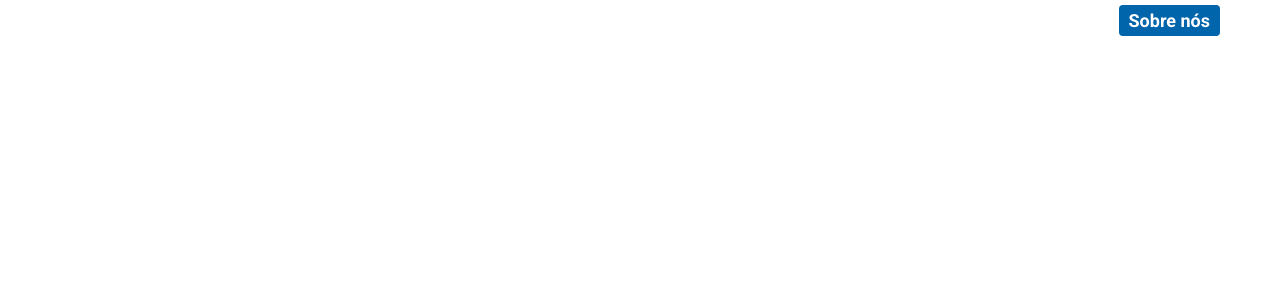
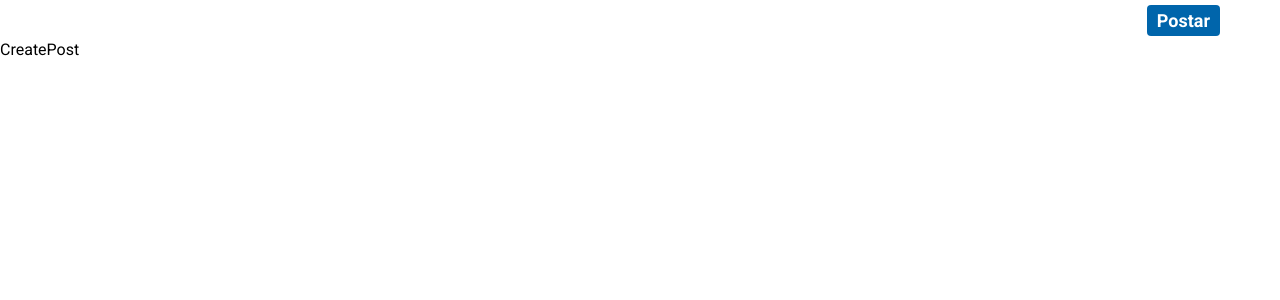
Before and after one commit to Adrianodbs/Centro-espirita-teles-de-menezes, a React (Vite) app: page /conteudo/criar in a window 1280 px wide. Shown: the top 300 px of the page. Built offline with nearby package versions, Linux system fonts and the light colour scheme; no server answers; sample sign-in values are in the browser's storage.

Commit message:
criando rotas privadas

```diff
--- a/src/App.jsx
+++ b/src/App.jsx
@@ -1,30 +1,61 @@
 import GlobalStyle from './styles/global'
 import { ThemeProvider } from 'styled-components'
 import { theme } from './styles/theme'
-import { BrowserRouter, Routes, Route } from 'react-router-dom'
+import { BrowserRouter, Routes, Route, Navigate } from 'react-router-dom'
 import Header from './components/Header'
+import { useState, useEffect } from 'react'
+import { useAuthentication } from './hooks/useAuthentication'
 
 //Pages
 import Home from './pages/Home'
 import Login from './pages/Login'
 import Conteudo from './pages/Conteudo'
 import Sobre from './pages/Sobre'
+import CreatePost from './pages/CreatePost'
+import Dashboard from './pages/Dashboard'
 
 //context
 import { AuthProvider } from './context/AuthContext'
 
+import { onAuthStateChanged } from 'firebase/auth'
+
 function App() {
+  const [user, setUser] = useState(undefined)
+  const { auth } = useAuthentication()
+
+  const loadingUser = user === undefined
+
+  useEffect(() => {
+    onAuthStateChanged(auth, user => {
+      setUser(user)
+    })
+  }, [auth])
+
+  if (loadingUser) {
+    return <p>Carregando...</p>
+  }
   return (
-    <AuthProvider>
+    <AuthProvider value={{ user }}>
       <ThemeProvider theme={theme}>
         <GlobalStyle />
         <BrowserRouter>
           <Header />
           <Routes>
             <Route path="/" element={<Home />} />
-            <Route path="/login" element={<Login />} />
+            <Route
+              path="/login"
+              element={!user ? <Login /> : <Navigate to="/" />}
+            />
             <Route path="/conteudo" element={<Conteudo />} />
             <Route path="/sobre" element={<Sobre />} />
+            <Route
+              path="/conteudo/criar"
+              element={user ? <CreatePost /> : <Navigate to="/login" />}
+            />
+            <Route
+              path="/dashboard"
+              element={user ? <Dashboard /> : <Navigate to="/login" />}
+            />
           </Routes>
         </BrowserRouter>
       </ThemeProvider>
--- a/src/components/Header/index.jsx
+++ b/src/components/Header/index.jsx
@@ -1,7 +1,11 @@
 import { Link } from 'react-router-dom'
 import styled from 'styled-components'
 
+import { useAuthentication } from '../../hooks/useAuthentication'
+import { useAuthValue } from '../../context/AuthContext'
+
 function Header() {
+  const { user } = useAuthValue()
   return (
     <StyledHeader>
       <StyledLogo>
@@ -11,9 +15,12 @@ function Header() {
       <ul>
         <Link to="/">Início</Link>
         <Link to="/conteudo">Conteúdo</Link>
-        <Link className="contato" to="/sobre">
-          Sobre nós
-        </Link>
+        <Link to="/sobre">Sobre nós</Link>
+        {user && (
+          <Link className="contato" to="/conteudo/criar">
+            Postar
+          </Link>
+        )}
       </ul>
     </StyledHeader>
   )
--- a/src/hooks/useAuthentication.js
+++ b/src/hooks/useAuthentication.js
@@ -1,19 +1,20 @@
 import { getAuth, signInWithEmailAndPassword, signOut } from 'firebase/auth'
-
 import { useState, useEffect } from 'react'
 
 export function useAuthentication() {
   const [error, setError] = useState(null)
   const [loading, setLoading] = useState(null)
+  const [cancelled, setCancelled] = useState(false)
+  const auth = getAuth()
 
-  //cleanup
-
-  //deal with memory leak
-  const [cancelled, setCancelled] = useState(false)
-
-  const auth = getAuth()
+  useEffect(() => {
+    // Restante do código...
+  }, [])
 
   function checkIfIsCancelled() {
     if (cancelled) return
   }
+
+  // Retornar um objeto com a propriedade 'auth'
+  return { auth }
 }
--- /dev/null
+++ b/src/pages/CreatePost/index.jsx
@@ -0,0 +1,7 @@
+import * as C from './style'
+
+function CreatePost() {
+  return <div>CreatePost</div>
+}
+
+export default CreatePost
--- /dev/null
+++ b/src/pages/Dashboard/index.jsx
@@ -0,0 +1,7 @@
+import * as C from './styles'
+
+function Dashboard() {
+  return <div>Dashboard</div>
+}
+
+export default Dashboard
```
Also changed, not shown: src/context/AuthContext.jsx (renamed from src/context/AuthContext.js), src/pages/CreatePost/style.js (added), src/pages/Dashboard/styles.js (added).
